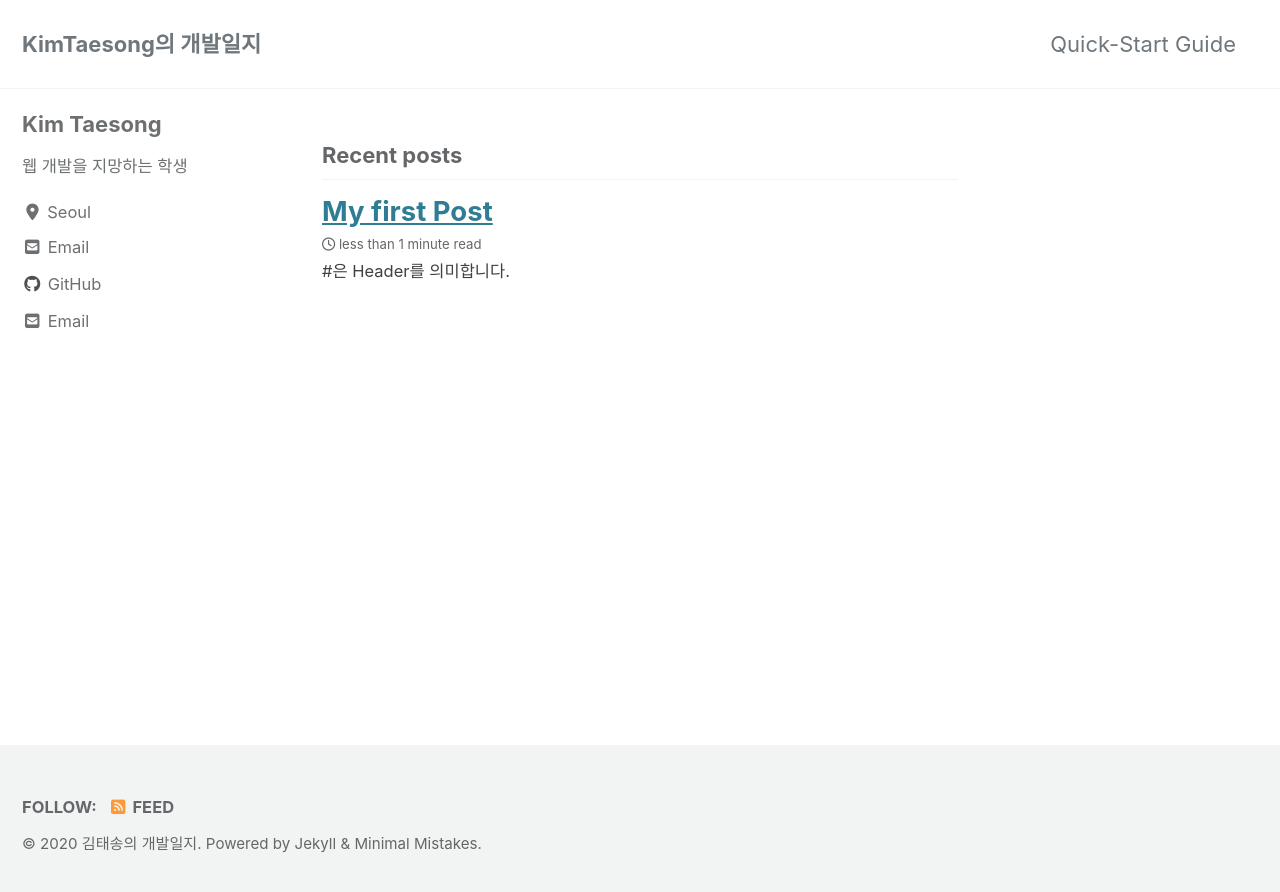
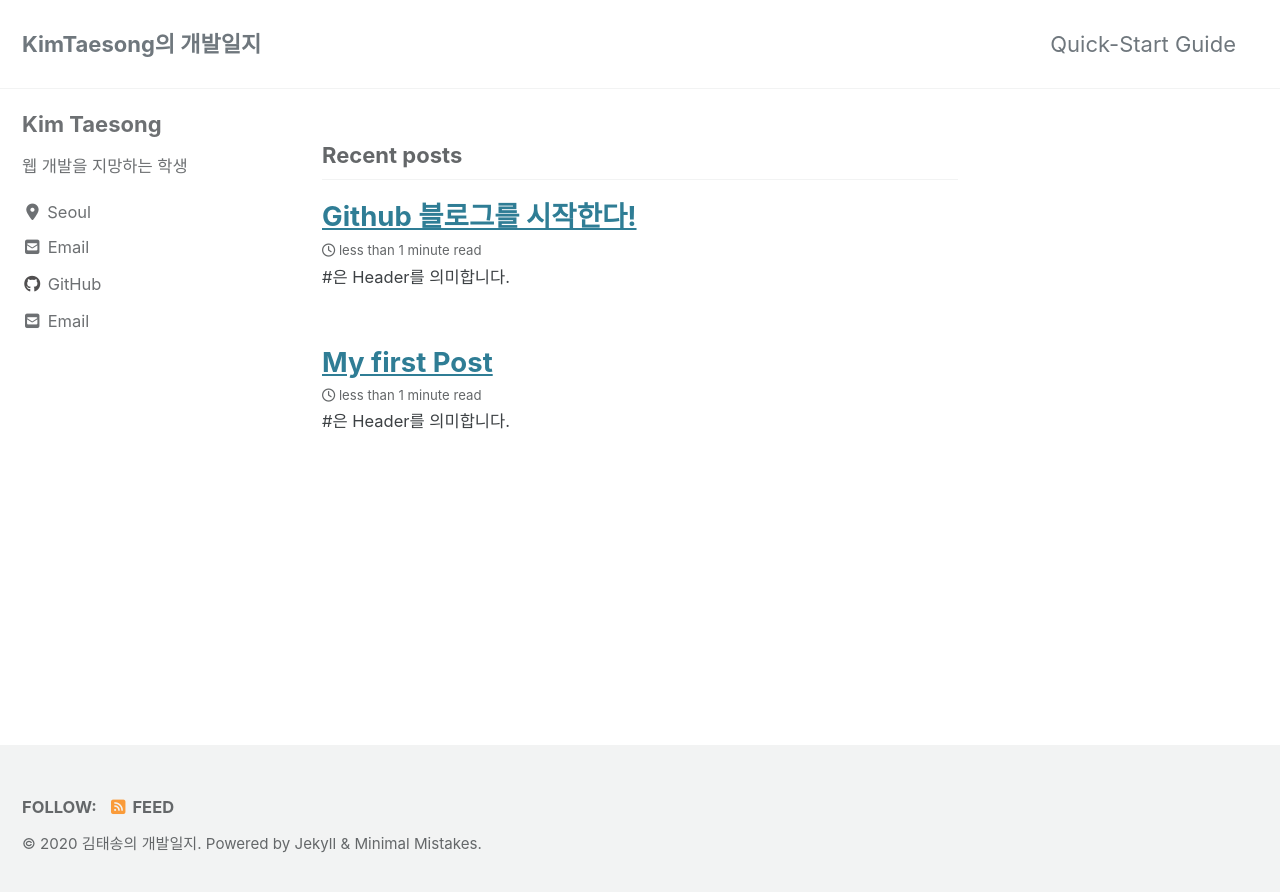
Before and after one commit to KimTaesong/KimTaesong.github.io, a Jekyll site: the page built from index.html, in a window 1280 px wide. Shown: the top 892 px of the page. Built offline with Jekyll 4.4.1, drawn with Linux system fonts in a browser that asks for light colours; cached includes are drawn as plain includes; nearby versions of some CDN libraries; the list of posts is cut into pages by our own code; some of the changed lines change nothing that is shown.

Commit message:
post my blog

````diff
--- a/_config.yml
+++ b/_config.yml
@@ -100,7 +100,7 @@ author:
   links:
     - label: "Email"
       icon: "fas fa-fw fa-envelope-square"
-      url: "gmail: taesongweb@gmail.com"
+      url: "taesongweb@gmail.com"
     - label: "Website"
       icon: "https://kimtaesong.github.io/"
       # url: "https://your-website.com"
--- /dev/null
+++ b/_posts/2020-06-14-hello.md
@@ -0,0 +1,102 @@
+---
+title: "Github 블로그를 시작한다!"
+category:
+  - hello
+tag:
+  - hello
+toc: true
+---
+
+\#은 Header를 의미합니다.
+
+# 안녕하세요
+
+## 이제부터 깃헙 블로그를 시작하려고 합니다.
+
+### 마크다운이 익숙하지 않아서 처음에는 글이 중구난방할 수도 있어요.
+
+#### 매일 작성하려고 합니다~!
+
+\*\* 기울임체
+
+_기울이체를 한번 써봤어요._
+
+_다양하게 글을 써보려고 합니다._
+
+**볼드체도 한번 써보고요.**
+
+**_hehehehe_**
+
+~~hello~~
+
+> 안녕하세요 이건 Quote 입니다.
+
+> 오늘은 날씨가 시원하다 - 김태송
+
+---
+
+- list 1
+- list 2
+- list 3
+
+* list 1
+* list 2
+* list 3
+  - A
+    - B
+
+- **무결성** :
+
+1. list 1
+2. list 2
+3. list 3
+   1. A
+      1. B
+
+| 제목 | description | 비교 |
+| ---- | ----------- | ---- |
+| 안녕 | 1           | 2    |
+| 할로 | 3           | 4    |
+
+---
+
+[링크이름](naver.com)
+
+<a href="naver.com">링크이름</a>
+
+<img src="" width = 1000>
+![taesong](https://encrypted-tbn0.gstatic.com/images?q=tbn%3AANd9GcSR8yGL4xXHo9j9ExsPOYJFypj_Ki2sNOSh7ZGPaJOfuDnE_bg8&usqp=CAU)
+
+---
+
+`simple code`
+
+```python
+print("hello")
+```
+
+```sh
+
+```
+
+---
+
+$a+b=c$
+
+$ a^2_1 + b^2 = c^2$
+
+$$(\alpha + \beta)^2 = \alpha^2 + 2 \alpha \beta + \beta^2$$
+
+$$min_Gmax_D$$
+
+$\alpha \beta \frac{1}{2}$
+
+---
+
+```mermaid
+graph LR
+    1-->2
+    1-->4
+    2-->3
+    3-->2
+```
````
